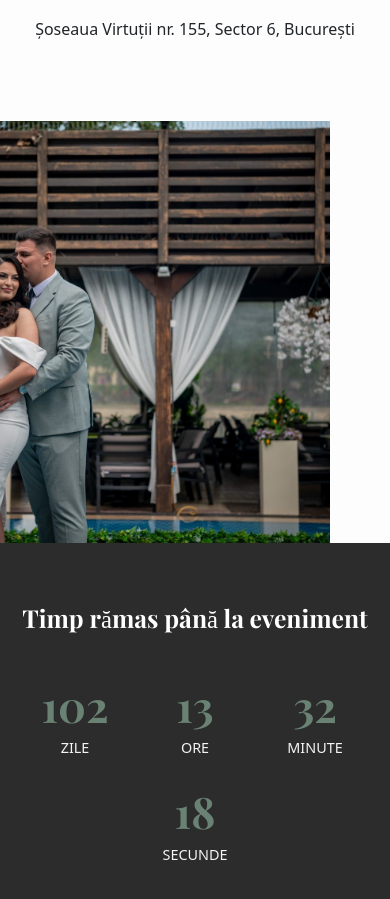
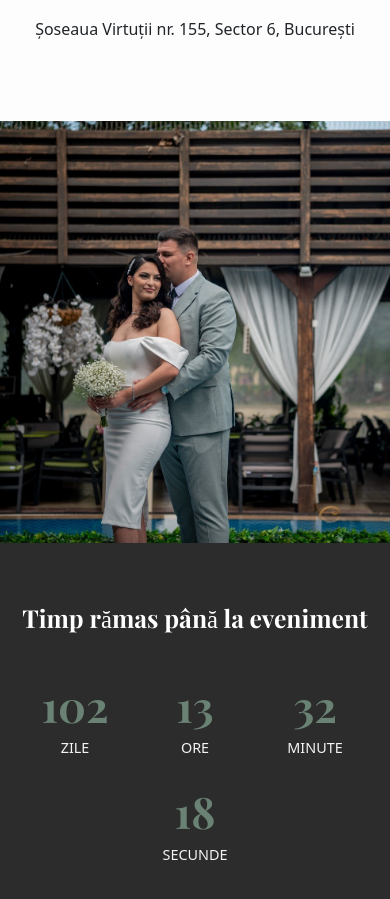
Before and after one commit to hirjoabaioan/nuntaCurelea, a plain HTML site: page index.html in a window 390 px wide. Shown: the part 2271-3170 px from the top of the page. Drawn offline with nearby package versions, Linux system fonts and the light colour scheme.

Commit message:
Update style.css

```diff
--- a/style.css
+++ b/style.css
@@ -203,7 +203,7 @@ footer {
     .hero-section h1 { font-size: 2.5em; }
 
     .second-zone {
-        background-position: calc(0% - 14rem);
+
     }
 
     .hero-section {
```
